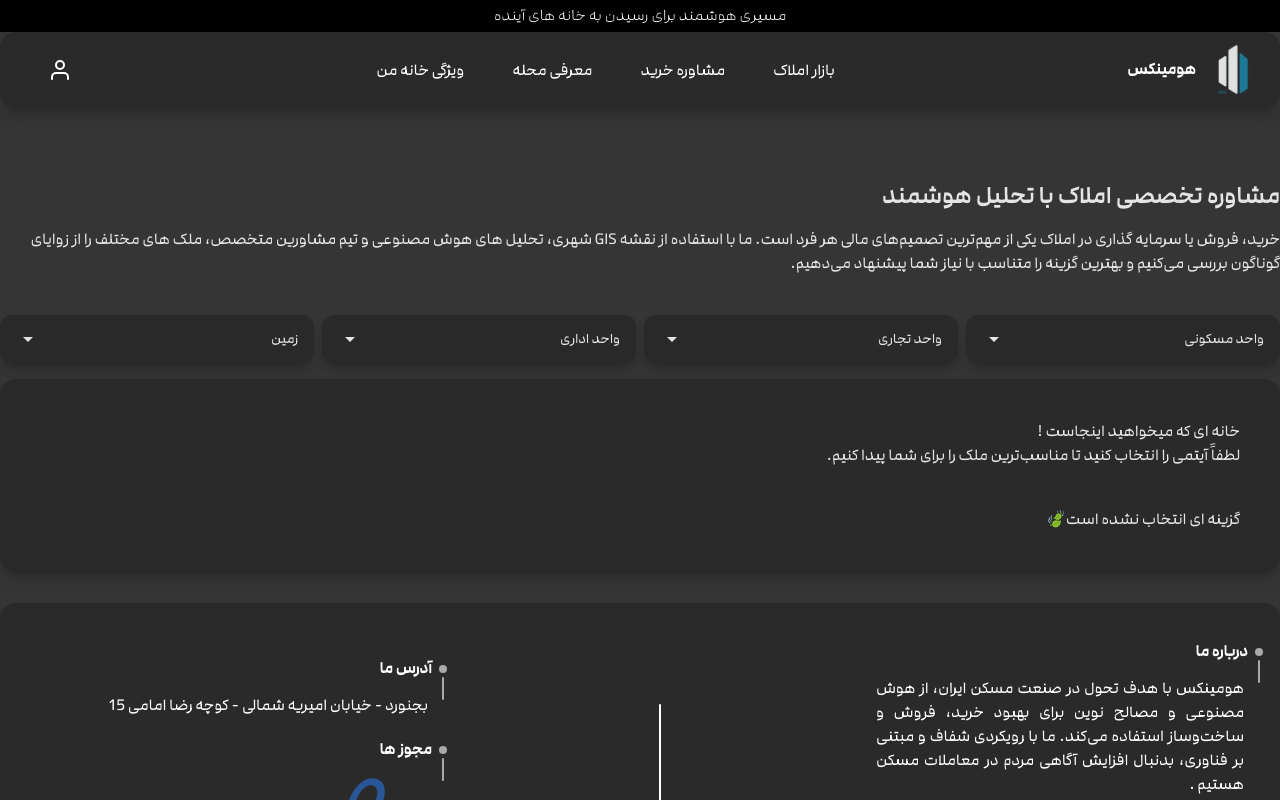
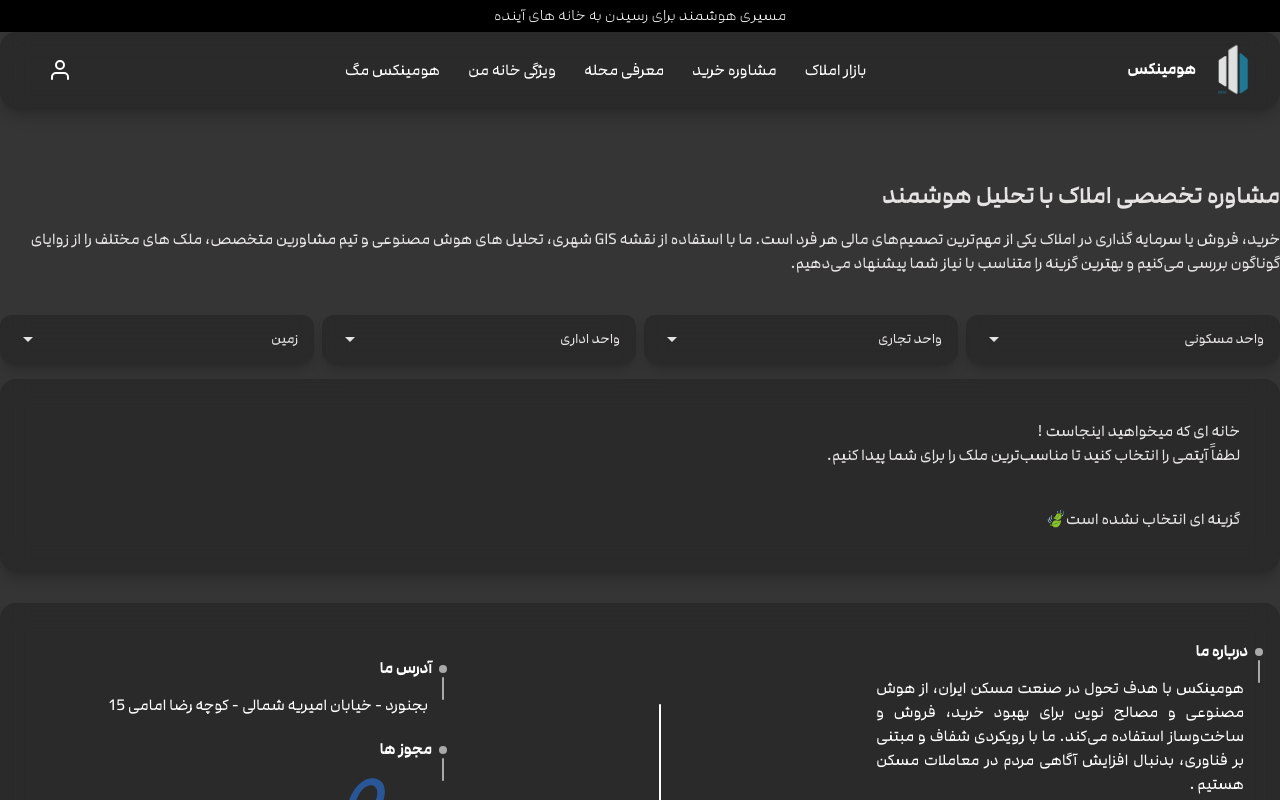
Before and after one commit to uixreza/hominex-app, a Next.js app: page /consultation in a window 1280 px wide. Shown: the top 800 px of the page. Built offline with nearby package versions, Linux system fonts and the light colour scheme.

Commit message:
major changes for UI

```diff
--- a/components/Header.tsx
+++ b/components/Header.tsx
@@ -62,7 +62,7 @@
       </div>
       {/* menu */}
       <div className="hidden lg:flex">
-        <ul className="flex gap-12 mr-[-90px] sm:mr-0 justify-center [&>li]:cursor-pointer [&>li]:relative">
+        <ul className="flex gap-7 mr-[-90px] sm:mr-0 justify-center [&>li]:cursor-pointer [&>li]:relative">
           {routes.map((item: routeItem, i: number) => (
             <li key={i} className="group flex flex-col items-center">
               <Link
--- a/components/Home/Roadmap.tsx
+++ b/components/Home/Roadmap.tsx
@@ -31,7 +31,7 @@
 
 export default function Roadmap() {
   return (
-    <div className="hidden flex-col gap-3 w-full sm:flex">
+    <div className="hidden flex-col gap-5 w-full sm:flex">
       {sections.map((section, idx) => {
         const isRight = section.dir === "right";
         return (
@@ -39,7 +39,7 @@
             key={idx}
             className={`relative w-full lg:opacity-80 hover:opacity-100 group sm:rounded-2xl shadow-lg hover:shadow-none transition-all cursor-pointer bg-cover bg-center flex ${
               isRight ? "justify-start" : "justify-end"
-            } min-h-[200px] md:min-h-[260px]`}
+            } min-h-[200px] md:min-h-[380px]`}
             style={{
               backgroundImage: `url(${section.img})`,
               backgroundRepeat: "no-repeat",
--- a/components/Home/Why.tsx
+++ b/components/Home/Why.tsx
@@ -4,7 +4,7 @@
       <span className="text-4xl font-bold w-full">
         <span className="text-[var(--blue)]">چرا</span> هومینکس ؟
       </span>
-      <ul className="relative grid grid-cols-1 lg:grid-cols-3 xl:grid-cols-4 gap-3 mt-4">
+      <ul className="relative grid sm:grid-cols-1 md:grid-cols-2 lg:grid-cols-4 xl:grid-cols-4 gap-3 mt-4">
         <li className="min-h-[220px] md:min-h-[260px] lg:min-h-[280px] bg-gradient-to-br from-[#1a2238]/90 via-[#26314f]/85 to-[#3a4666]/80 shadow-black/20 shadow-lg backdrop-blur-xl rounded-2xl px-10 py-10 flex flex-col items-center justify-center max-w-[510px] w-[100%] mx-auto">
           <span className="font-extrabold text-2xl md:text-2xl text-center w-full mb-4 border-b-2 border-white/20 pb-2 text-white">
             داده‌محور، علمی و دقیق
--- a/components/UI/DropdownMenu.tsx
+++ b/components/UI/DropdownMenu.tsx
@@ -32,6 +32,12 @@
         مشاوره خرید
       </Link>
       <Link
+        href={"https://hominex.ir/moshaveran/"}
+        className="cursor-pointer flex items-center gap-2">
+        <CiSquareQuestion />
+        مشاورین املاک
+      </Link>
+      <Link
         href={"https://hominex.ir/blog/"}
         className="cursor-pointer flex items-center gap-2">
         <GrBlog />
--- a/next.config.ts
+++ b/next.config.ts
@@ -9,6 +9,7 @@
         protocol: "https",
         hostname: "hominex.ir",
         port: "",
+        pathname: "/**",
       },
     ],
   },
--- a/public/config/routes.ts
+++ b/public/config/routes.ts
@@ -15,4 +15,8 @@
     title: "ویژگی خانه من",
     route: "/",
   },
+  {
+    title: "هومینکس مگ",
+    route: "https://hominex.ir/blog/",
+  },
 ];
```
